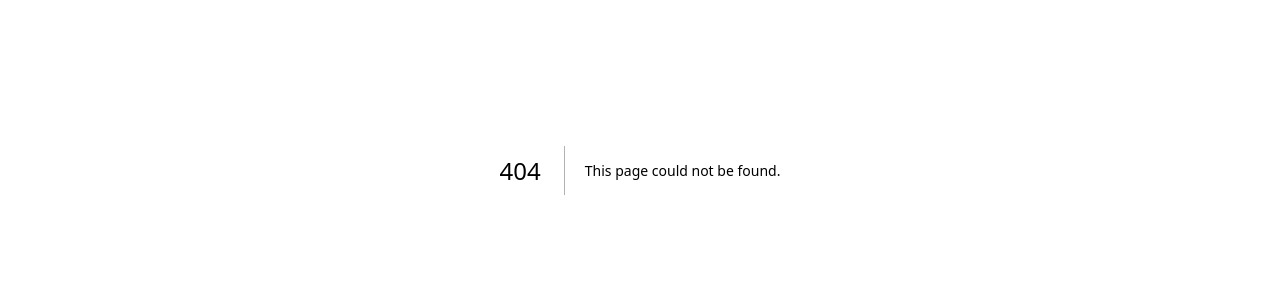
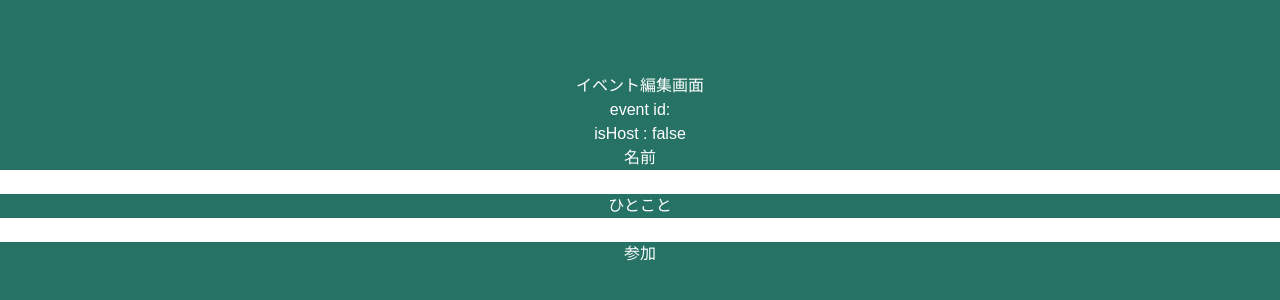
Before and after one commit to Doer-org/google-cloud-challenge-2022, a Next.js app in the folder client/: page /event/1/Edit/edit in a window 1280 px wide. Before the commit this address had no page. Shown: the part 230-530 px from the top of the page. Built offline with nearby package versions, Linux system fonts and the light colour scheme; a web font is replaced by a local one.

Commit message:
主なページの作成

```diff
--- /dev/null
+++ b/client/pages/event/[eventId]/Edit/edit.tsx
@@ -0,0 +1,42 @@
+import { Inter } from '@next/font/google';
+import { useState } from 'react';
+import { useRouter } from 'next/router';
+import { MyHead } from '../../../../components/templates/shared/MyHead';
+import { BasicTemplate } from '../../../../components/templates/shared/BasicTemplate';
+
+const inter = Inter({ subsets: ['latin'] });
+
+export default function Edit() {
+  const [isHost, setIsHost] = useState(false);
+  const [hasJoined, setHasJoined] = useState(false);
+  const event_id = useRouter().query.id;
+  return (
+    <>
+      <MyHead title="募集タイトルを入れる" description="" />
+      <BasicTemplate className="text-center">
+        <h1>イベント編集画面</h1>
+        <div>event id: {event_id}</div>
+        <button onClick={() => setIsHost((v) => !v)}>
+          isHost : {isHost ? 'true' : 'false'}
+        </button>
+
+        {isHost ? (
+          <button>募集を締め切る</button>
+        ) : !hasJoined ? (
+          <>
+            <h2>名前</h2>
+            <input></input>
+            <h2>ひとこと</h2>
+            <input></input>
+            <button onClick={() => setHasJoined(true)}> 参加 </button>
+          </>
+        ) : (
+          <>
+            <h1>参加済みです</h1>
+            <button onClick={() => setHasJoined(false)}> キャンセル </button>
+          </>
+        )}
+      </BasicTemplate>
+    </>
+  );
+}
--- /dev/null
+++ b/client/pages/event/[eventId]/completion/index.tsx
@@ -0,0 +1,43 @@
+import Head from 'next/head';
+import { Inter } from '@next/font/google';
+import { useState } from 'react';
+import { useRouter } from 'next/router';
+import { MyHead } from '../../../../components/templates/shared/MyHead';
+import { BasicTemplate } from '../../../../components/templates/shared/BasicTemplate';
+
+const inter = Inter({ subsets: ['latin'] });
+
+export default function Completion() {
+  const [isHost, setIsHost] = useState(false);
+  const [hasJoined, setHasJoined] = useState(false);
+  const event_id = useRouter().query.id;
+  return (
+    <>
+      <MyHead title="募集タイトルを入れる" description="" />
+      <BasicTemplate className="text-center">
+        <h1>参加フォーム画面</h1>
+        <div>event id: {event_id}</div>
+        <button onClick={() => setIsHost((v) => !v)}>
+          isHost : {isHost ? 'true' : 'false'}
+        </button>
+
+        {isHost ? (
+          <button>募集を締め切る</button>
+        ) : !hasJoined ? (
+          <>
+            <h2>名前</h2>
+            <input></input>
+            <h2>ひとこと</h2>
+            <input></input>
+            <button onClick={() => setHasJoined(true)}> 参加 </button>
+          </>
+        ) : (
+          <>
+            <h1>参加済みです</h1>
+            <button onClick={() => setHasJoined(false)}> キャンセル </button>
+          </>
+        )}
+      </BasicTemplate>
+    </>
+  );
+}
--- a/client/pages/event/[id].tsx
+++ b/client/pages/event/[eventId]/index.tsx
@@ -2,8 +2,8 @@ import Head from 'next/head';
 import { Inter } from '@next/font/google';
 import { useState } from 'react';
 import { useRouter } from 'next/router';
-import { MyHead } from '../../components/templates/shared/MyHead';
-import { BasicTemplate } from '../../components/templates/shared/BasicTemplate';
+import { MyHead } from '../../../components/templates/shared/MyHead';
+import { BasicTemplate } from '../../../components/templates/shared/BasicTemplate';
 
 const inter = Inter({ subsets: ['latin'] });
 
--- /dev/null
+++ b/client/pages/event/[eventId]/participate/index.tsx
@@ -0,0 +1,43 @@
+import Head from 'next/head';
+import { Inter } from '@next/font/google';
+import { useState } from 'react';
+import { useRouter } from 'next/router';
+import { MyHead } from '../../../../components/templates/shared/MyHead';
+import { BasicTemplate } from '../../../../components/templates/shared/BasicTemplate';
+
+const inter = Inter({ subsets: ['latin'] });
+
+export default function Participate() {
+  const [isHost, setIsHost] = useState(false);
+  const [hasJoined, setHasJoined] = useState(false);
+  const event_id = useRouter().query.id;
+  return (
+    <>
+      <MyHead title="募集タイトルを入れる" description="" />
+      <BasicTemplate className="text-center">
+        <h1>参加フォーム画面</h1>
+        <div>event id: {event_id}</div>
+        <button onClick={() => setIsHost((v) => !v)}>
+          isHost : {isHost ? 'true' : 'false'}
+        </button>
+
+        {isHost ? (
+          <button>募集を締め切る</button>
+        ) : !hasJoined ? (
+          <>
+            <h2>名前</h2>
+            <input></input>
+            <h2>ひとこと</h2>
+            <input></input>
+            <button onClick={() => setHasJoined(true)}> 参加 </button>
+          </>
+        ) : (
+          <>
+            <h1>参加済みです</h1>
+            <button onClick={() => setHasJoined(false)}> キャンセル </button>
+          </>
+        )}
+      </BasicTemplate>
+    </>
+  );
+}
--- a/client/pages/event/new.tsx
+++ b/client/pages/event/new/index.tsx
@@ -1,8 +1,7 @@
-import Head from 'next/head';
 import { useState } from 'react';
 import Link from 'next/link';
-import useHostApi from '../../core/hooks/useEventHost';
-import { BasicTemplate } from '../../components/templates/shared/BasicTemplate';
+import useHostApi from '../../../core/hooks/useEventHost';
+import { BasicTemplate } from '../../../components/templates/shared/BasicTemplate';
 
 export default function New() {
   const { createNewEvent } = useHostApi();
```
